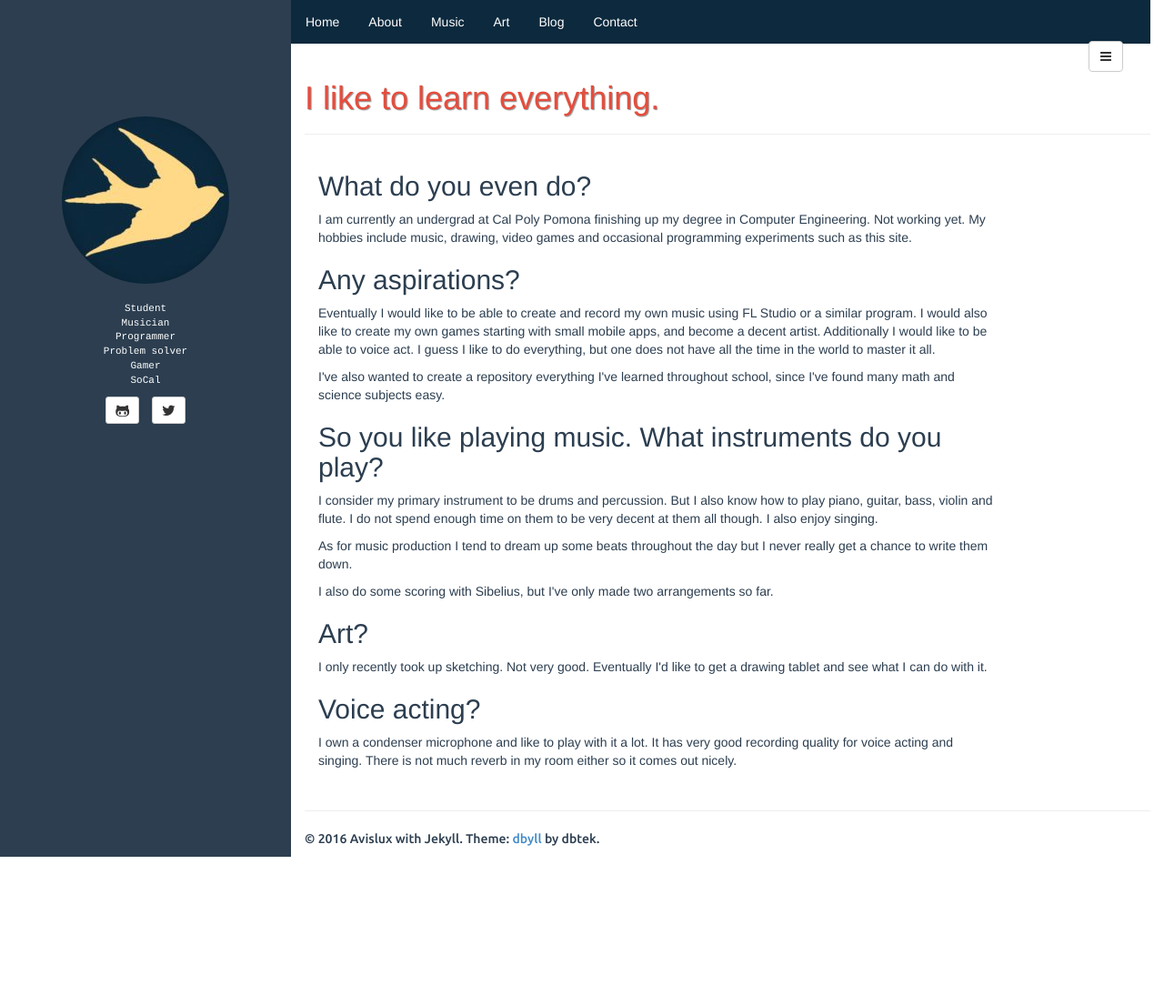
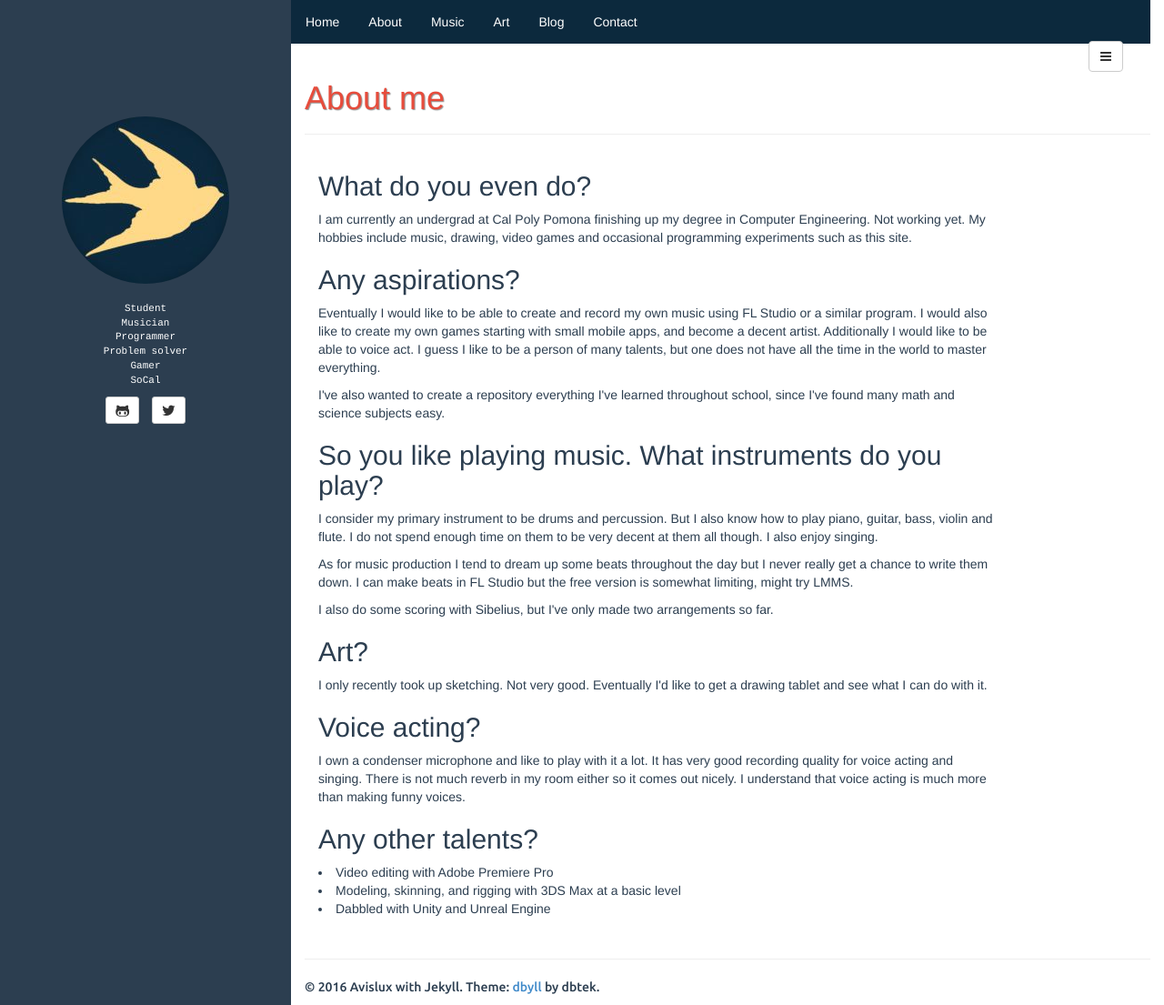
Before and after one commit to Avislux/avislux.github.io, a Jekyll site: the page built from about/index.html, in a window 1280 px wide and 1105 px high. Shown: the whole window at 91% size. Built offline with Jekyll 4.4.1, drawn with Linux system fonts in a browser that asks for light colours.

Commit message:
small update

```diff
--- a/about/index.html
+++ b/about/index.html
@@ -1,6 +1,6 @@
 ---
 layout: page
-
+title: About me
 ---
 <div class="col-sm-10">
 <h2> What do you even do? </h2>
@@ -12,8 +12,8 @@ layout: page
 <p>
     Eventually I would like to be able to create and record my own music using FL Studio or a similar program.
     I would also like to create my own games starting with small mobile apps, and become a decent artist. Additionally
-    I would like to be able to voice act. I guess I like to do everything, but one does not have all the time in the world to
-    master it all.
+    I would like to be able to voice act. I guess I like to be a person of many talents, but one does not have all the time in the world to
+    master everything.
 </p>
 <p> I've also wanted to create a repository everything I've learned throughout school, since I've found many math and science subjects easy.</p>
 <h2>So you like playing music. What instruments do you play?</h2>
@@ -21,11 +21,18 @@ layout: page
     I consider my primary instrument to be drums and percussion. But I also know how to play piano, guitar, bass, violin and flute.
     I do not spend enough time on them to be very decent at them all though. I also enjoy singing.
 </p>
-<p>As for music production I tend to dream up some beats throughout the day but I never really get a chance to write them down.</p>
+<p>As for music production I tend to dream up some beats throughout the day but I never really get a chance to write them down. I can make beats in FL Studio but the free version is somewhat limiting, might try LMMS.</p>
 <p>I also do some scoring with Sibelius, but I've only made two arrangements so far.</p>
 <h2>Art?</h2>
 <p>I only recently took up sketching. Not very good. Eventually I'd like to get a drawing tablet and see what I can do with it. </p>
 <h2>Voice acting?</h2>
 <p>I own a condenser microphone and like to play with it a lot. It has very good recording quality for voice acting and singing. There is not much reverb in my room either
-    so it comes out nicely.</p>
+    so it comes out nicely. I understand that voice acting is much more than making funny voices. </p>
+<h2>Any other talents?</h2>
+<p><li>Video editing with Adobe Premiere Pro</li>
+    <li>Modeling, skinning, and rigging with 3DS Max at a basic level</li>
+    <li>Dabbled with Unity and Unreal Engine</li>
+
+
+</p>
 </div>
--- a/art/index.html
+++ b/art/index.html
@@ -1,7 +1,7 @@
 ---
 layout: page
-
+title: Art
 ---
 <div class="col-sm-10">
-Nothing here yet. Some other time!
+Nothing here yet. Probably won't be for a while.
 </div>
--- a/music/index.html
+++ b/music/index.html
@@ -1,6 +1,6 @@
 ---
 layout: page
-
+title: Music
 ---
 <div class="col-sm-10">
 Nothing here yet. Some other time!
```
